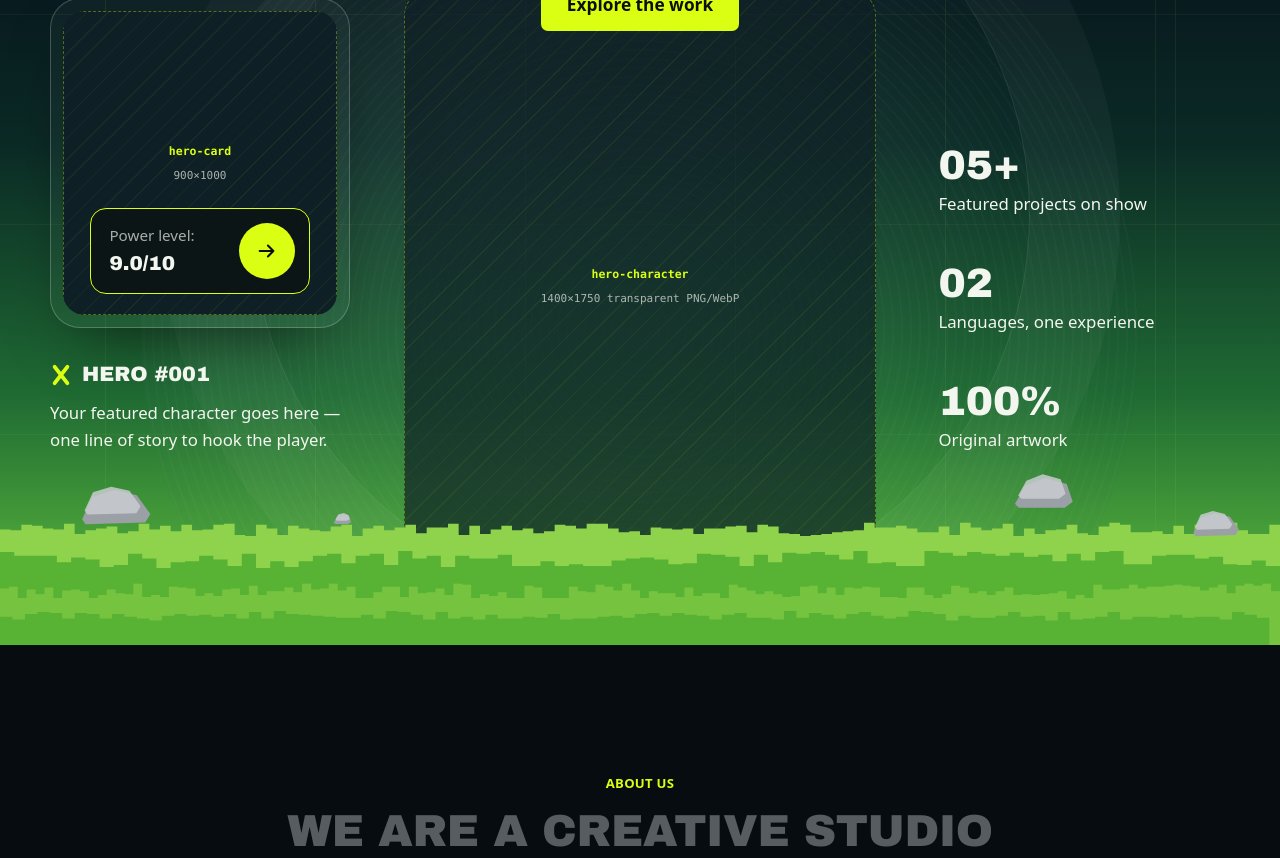
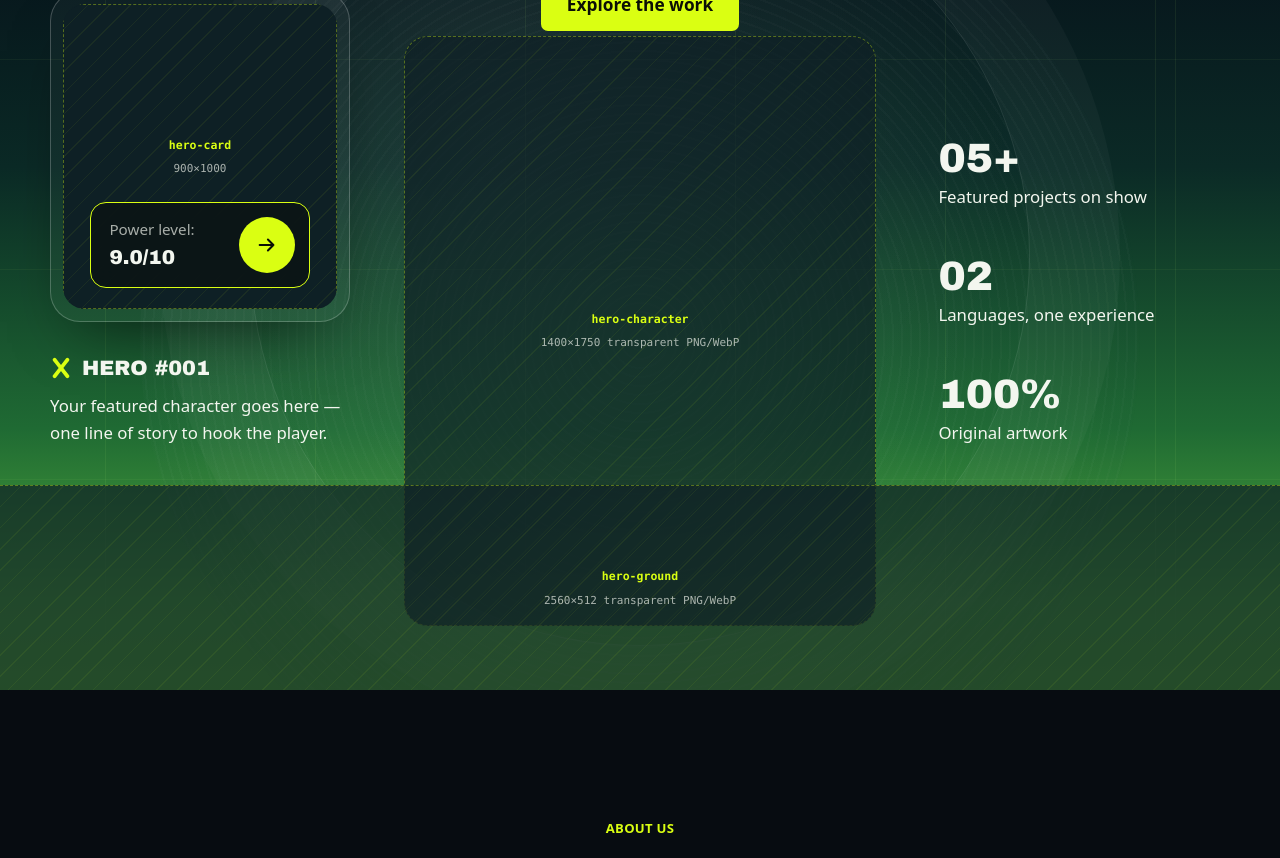
Before and after one commit to damoonartwork/GameWeb, a React (Vite) app: page / in a window 1280 px wide. Shown: the part 400-1258 px from the top of the page. Built offline with nearby package versions, Linux system fonts and the light colour scheme.

Commit message:
Hero ground: replace vector grass and rocks with hero-ground image slot
Co-Authored-By: Claude Opus 5.5 <noreply@anthropic.com>
Claude-Session: https://claude.ai/code/session_012iFqc7xRdfnjBM9YTMDYTk

```diff
--- a/src/components/Scenery.tsx
+++ b/src/components/Scenery.tsx
@@ -2,68 +2,22 @@ import { useRef } from 'react';
 import { useLanguage } from '../i18n/LanguageContext';
 import { useGsap } from '../hooks/useGsap';
 import { gsap, prefersReducedMotion } from '../lib/gsap';
+import { Media } from './Media';
 
 /*
- * Decorative vector scenery (not artwork): the pixel-edged grass under the hero and the
- * hills/cliffs/moon transition before the team section, both modelled on the reference.
- * Pure SVG so they stay crisp, weigh nothing and can be recoloured from CSS tokens.
+ * Scenery: the hero ground (image slot) and the vector hills/cliffs/moon interlude before the
+ * team section. The interlude is pure SVG so it stays crisp and can be recoloured from CSS tokens.
  */
 
-/** Deterministic pixel-step edge, so SSR/rerenders produce the same shape. */
-function pixelEdge(width: number, base: number, step: number, amp: number, seed: number) {
-  let d = `M0 ${base}`;
-  let s = seed;
-  for (let x = 0; x <= width; x += step) {
-    s = (s * 9301 + 49297) % 233280;
-    const y = base + Math.round(((s / 233280) * 2 - 1) * amp);
-    d += ` H${x} V${y}`;
-  }
-  return d;
-}
-
-function bladeFringe(width: number, top: number, seed: number) {
-  // Dark grass blades hanging into the page background.
-  let d = `M0 ${top}`;
-  let s = seed;
-  for (let x = 0; x <= width; x += 9) {
-    s = (s * 9301 + 49297) % 233280;
-    const h = 8 + Math.round((s / 233280) * 22);
-    d += ` L${x + 4} ${top + h} L${x + 9} ${top}`;
-  }
-  return `${d} V0 H0 Z`;
-}
-
-function Rock({ className, variant = 0 }: { className: string; variant?: number }) {
-  const shapes = [
-    'M6 40 18 14 44 6 70 12 86 34 80 44 10 46Z',
-    'M4 30 14 12 34 4 56 10 62 28 54 34 8 34Z',
-    'M2 22 10 8 26 4 40 10 42 22 34 26 6 26Z',
-  ];
+/**
+ * Ground strip at the bottom of the hero: your own artwork (`hero-ground`), full width,
+ * sitting in front of the character's feet. Until the file exists it shows an empty labelled slot.
+ */
+export function Ground() {
+  const { t } = useLanguage();
   return (
-    <svg className={`rock ${className}`} viewBox="0 0 90 48" aria-hidden="true">
-      <path d={shapes[variant % 3]} fill="#9aa0a6" />
-      <path d={shapes[variant % 3]} fill="#c9cdd1" transform="translate(4 -3) scale(.82)" opacity=".85" />
-    </svg>
-  );
-}
-
-export function Ground() {
-  const W = 1440;
-  return (
-    <div className="ground" aria-hidden="true">
-      <Rock className="rock--1" variant={0} />
-      <Rock className="rock--2" variant={2} />
-      <Rock className="rock--3" variant={1} />
-      <Rock className="rock--4" variant={0} />
-      <svg className="ground__svg" viewBox={`0 0 ${W} 150`} preserveAspectRatio="none">
-        <path d={`${pixelEdge(W, 26, 12, 7, 7)} V150 H0 Z`} fill="var(--grass-light)" />
-        <path d={`${pixelEdge(W, 58, 16, 9, 21)} V150 H0 Z`} fill="var(--grass)" />
-        <path d={`${pixelEdge(W, 92, 10, 8, 3)} V150 H0 Z`} fill="var(--grass-light)" opacity=".55" />
-        <path d={`${pixelEdge(W, 118, 14, 5, 11)} V150 H0 Z`} fill="var(--grass)" />
-      </svg>
-      <svg className="ground__fringe" viewBox={`0 0 ${W} 40`} preserveAspectRatio="none">
-        <path d={bladeFringe(W, 0, 5)} fill="var(--grass-deep)" />
-      </svg>
+    <div className="ground">
+      <Media slot="heroGround" alt={t.a11y.scenery} fill priority className="media--cutout ground__media" />
     </div>
   );
 }
--- a/src/config/assets.ts
+++ b/src/config/assets.ts
@@ -35,6 +35,7 @@ export const assetSlots = {
   // Hero
   heroCharacter: { file: 'hero-character', ratio: 4 / 5, size: '1400×1750 transparent PNG/WebP' },
   heroCard: { file: 'hero-card', ratio: 9 / 10, size: '900×1000' },
+  heroGround: { file: 'hero-ground', ratio: 5, size: '2560×512 transparent PNG/WebP' },
   // About — fanned character cards
   about1: { file: 'about-card-01', ratio: 4 / 5, size: '800×1000' },
   about2: { file: 'about-card-02', ratio: 4 / 5, size: '800×1000' },
@@ -60,4 +61,4 @@ export function assetUrl(key: AssetKey): string | null {
 }
 
 /** Hero assets the preloader waits for. */
-export const criticalAssets: AssetKey[] = ['heroCharacter', 'heroCard'];
+export const criticalAssets: AssetKey[] = ['heroCharacter', 'heroCard', 'heroGround'];
--- a/src/styles/global.css
+++ b/src/styles/global.css
@@ -699,7 +699,8 @@ section:focus {
 }
 .hero__side {
   align-self: end;
-  padding-bottom: clamp(60px, 6vw, 100px);
+  /* keeps the card text and stats above the hero-ground strip */
+  padding-bottom: clamp(90px, 10vw, 190px);
 }
 .hero__card {
   width: min(300px, 100%);
@@ -761,52 +762,27 @@ section:focus {
   font-size: 1.05rem;
 }
 
-/* Grass strip */
+/* Ground strip (hero-ground image): full width, in front of the character's feet.
+   object-position keeps the top edge (the hill silhouette) visible at any width. */
 .ground {
   position: absolute;
   inset-inline: 0;
   bottom: 0;
   z-index: 4;
-  height: clamp(90px, 11vw, 160px);
+  height: clamp(130px, 16vw, 280px);
   pointer-events: none;
 }
-.ground__svg {
-  position: absolute;
-  inset: 0;
-  width: 100%;
+.ground__media.media--fill {
   height: 100%;
 }
-.ground__fringe {
-  position: absolute;
-  inset-inline: 0;
-  top: 100%;
-  width: 100%;
-  height: clamp(16px, 2vw, 34px);
-}
-.rock {
-  position: absolute;
-  z-index: 1;
-  height: auto;
-}
-.rock--1 {
-  width: clamp(50px, 6vw, 90px);
-  left: 6%;
-  top: -14%;
-}
-.rock--2 {
-  width: clamp(30px, 3vw, 46px);
-  left: 26%;
-  top: 6%;
-}
-.rock--3 {
-  width: clamp(60px, 7vw, 110px);
-  right: 14%;
-  top: -22%;
-}
-.rock--4 {
-  width: clamp(40px, 4vw, 64px);
-  right: 3%;
-  top: 4%;
+.ground__media img {
+  object-fit: cover;
+  object-position: 50% 0%;
+}
+.ground__media .media__placeholder {
+  border-radius: 0;
+  border-inline: 0;
+  border-bottom: 0;
 }
 
 /* =========================================================================
```
Also changed, not shown: 1 other file (tests, documents, lock files or other folders).
